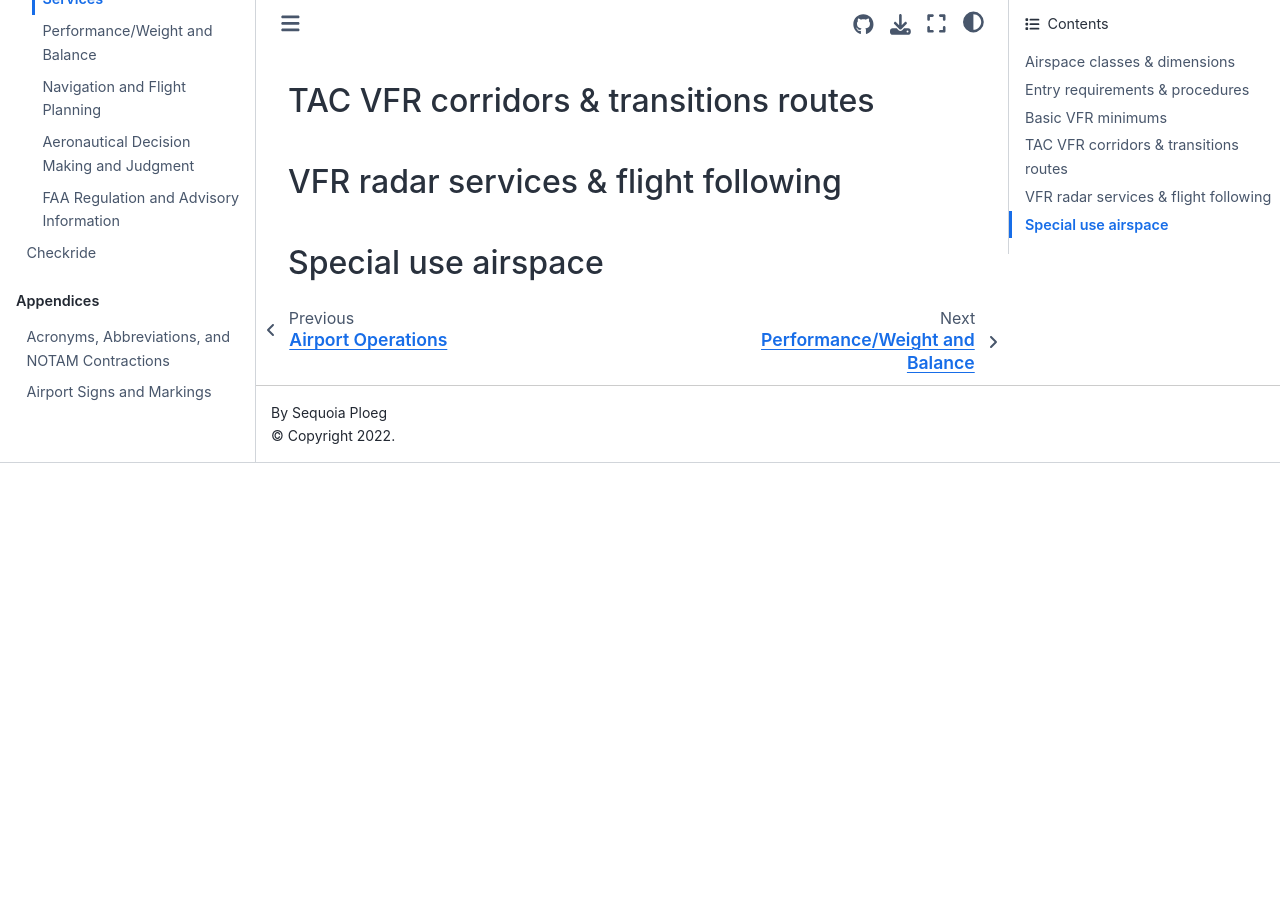
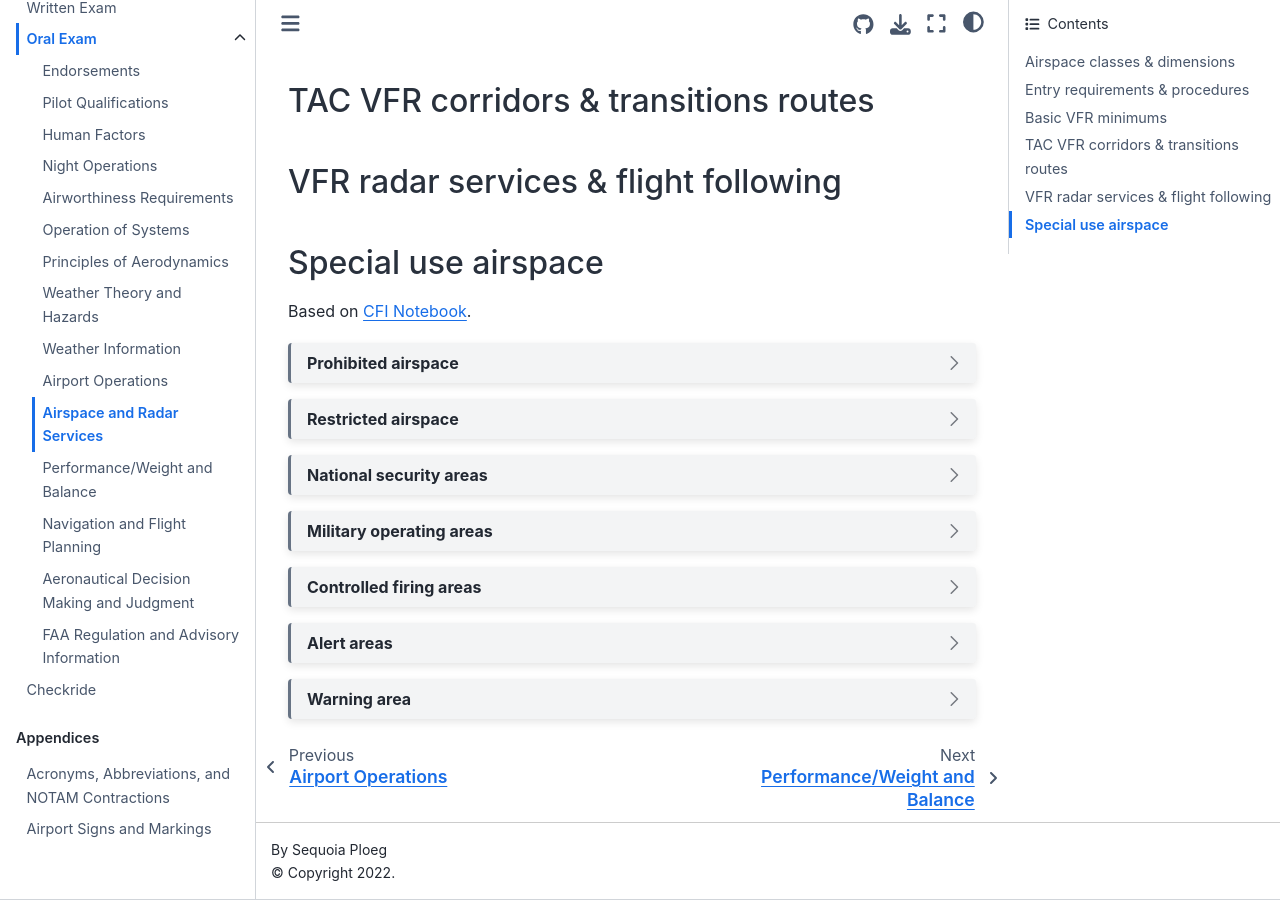
Before and after one commit to sequoiap/piloting, a Jupyter Book: the page built from book/content/oral/airspace.md, in a window 1280 px wide and 900 px high, scrolled down 2053 px. Built offline with Jupyter Book 1.0.4 settings and Sphinx 7.4.7 and the Sphinx Book theme 1.1.4, drawn with Linux system fonts in a browser that asks for light colours; before the commit the page ends 2516 px from its top, so only the background shows below that; some of the changed lines change nothing that is shown.

Commit message:
Add section on special use airspace

````diff
--- a/book/content/oral/airspace.md
+++ b/book/content/oral/airspace.md
@@ -35,3 +35,105 @@
 ## VFR radar services & flight following
 
 ## Special use airspace
+
+Based on [CFI Notebook](https://www.cfinotebook.net/notebook/national-airspace-system/special-use-airspace).
+
+```{dropdown} Prohibited airspace
+
+* Area within which flight of aircraft is prohibited.
+* Prohibited areas are established for security or other reasons associated with the national welfare.
+* These areas are regulatory in nature, and violating an area is grounds for interception and legal action.
+* These areas are depicted on aeronautical charts. Areas are charted as "P" followed by a designation number.
+
+![Prohibited airspace depiction](/images/prohibited-airspace-sectional-chart.gif)
+
+![Prohibited airspace information](/images/prohibited-airspace-information.png)
+```
+
+```{dropdown} Restricted airspace
+
+* Area within which flight is not wholly prohibited, but subject to restrictions.
+* Restricted Areas are subject to restriction as they contain unusual, often invisible hazards to Aircraft, such as artillery firing, aerial gunnery, or flight of guided missiles
+* Penetration of restricted areas without authorization from the using or controlling agency may be extremely hazardous to the Aircraft and its occupants
+* Regulatory in nature
+* Depicted on charts, identified with an "R" followed by a number.
+
+![Restricted airspace depiction](/images/restricted-airspace.png)
+
+![Restricted airspace information](/images/restricted-airspace-information.png)
+```
+
+```{dropdown} National security areas
+
+* National Security Areas (NSAs) are established at locations where there is a requirement for increase security and safety of ground facilities
+* Depicted inside a magenta dash, similar as a class echo Airspace extension to surface, but larger
+* Pilots are requested to voluntarily avoid flying through a depicted NSA
+* Regulated under Federal Aviation Regulations (FAR) Part 99
+* Flight inside NSAs may be temporarily prohibited by regulation under the provisions of FAR 99.7 when necessary
+    * Regulatory prohibitions will be issued by System Operations Security and disseminated via NOTAM
+    * Prohibitions will be issued by Notice to Air Missions (NOTAM), when required
+
+![National security area depiction](/images/national-security-area.jpg)
+```
+
+```{dropdown} Military operating areas
+
+* Military Operating Areas (MOAs) are blocks of Airspace that are established to separate certain military training activities from Instrument Flight Rule (IFR) traffic
+
+* Activities contained within MOAs include:
+
+    * Air Combat Tactics
+    * Air Intercepts
+    * Aerobatics
+    * Formation Training
+    * Low Altitude Tactics (see also: Military Training Routes)
+
+* These areas are non-regulatory and do not require pilot participation.
+
+**Visual Flight Rules (VFR) traffic**
+
+* Pilots operating under VFR should exercise extreme caution while flying within a MOA when military activity is being conducted
+* The pilot should contact the controlling agency when operating within 100 NM of the MOA to be crossed as the status (active/inactive) may change frequently
+* While flight through an active MOA is not prohibited to civilian traffic, it is a very bad idea due to dynamic operations in this airspace
+* Despite the safety hazard, it will cause military activity to "knock-it-off," resulting in wasted time and gas
+
+**Instrument Flight Rules (IFR) traffic**
+
+* Whenever an MOA is being used, non-participating IFR traffic may be cleared through an MOA if IFR separation can be provided by Air Traffic Control (ATC)
+* Otherwise, ATC will reroute or restrict non-participating IFR traffic
+
+![MOA depiction](/images/pine-hill-moa.webp)
+
+![MOA information](/images/pine-hill-tabulation.png)
+```
+
+```{dropdown} Controlled firing areas
+
+* Controlled Firing Areas (CFAs) contain activities which, if not conducted in a controlled environment, could be hazardous to non-participating aircraft (e.g. military artillery operations).
+* CFAs are not depicted on a map as they do not cause a non-participating Aircraft to change its flight path
+* When a spotter Aircraft, radar or ground personnel determine an Aircraft might be approaching the area, the activities are discontinued
+* Non-regulatory in nature
+```
+
+```{dropdown} Alert areas
+
+* Alert areas are depicted on aeronautical charts to inform nonparticipating pilots of areas that may contain high volumes pilot training, parachute jumping, glider towing, or an unusual type of aerial activity.
+* Alert areas are non-regulatory in nature
+
+![Alert area depiction](/images/alert-area.png)
+
+![Alert area information](/images/alert-area-explanation.png)
+```
+
+```{dropdown} Warning area
+
+* Area extending from 3 NM and outward from the coast of the U.S., that contains activity that may be hazardous to nonparticipating aircraft.
+* Warning areas may be located over domestic or international waters or both
+* Vertical dimensions are not depicted on charts. For floors and ceilings you must reference the Special Use Airspace table on the edge of the aeronautical charts.
+* The U.S. Government does not have sole jurisdiction over the Airspace and is shared with the U.S. Navy
+* Warning areas may be considered for joint use if the area can be released to the FAA during periods when it is not required for its designated purpose, and provided the warning area is located in Airspace wherein the FAA exercises ATC authority under ICAO agreements
+
+![Warning area depiction](/images/warning-area-depicted.jpg)
+
+![Warning area information](/images/warning-areas-on-sectional.png)
+```
````
Also changed, not shown: book/images/alert-area-explanation.png (added), book/images/alert-area.png (added), book/images/national-security-area.jpg (added), book/images/pine-hill-moa.webp (added), book/images/pine-hill-tabulation.png (added), book/images/prohibited-airspace-information.png (added), book/images/prohibited-airspace-sectional-chart.gif (added), book/images/restricted-airspace-information.png (added), book/images/restricted-airspace.png (added), book/images/warning-area-depicted.jpg (added), book/images/warning-areas-on-sectional.png (added).
